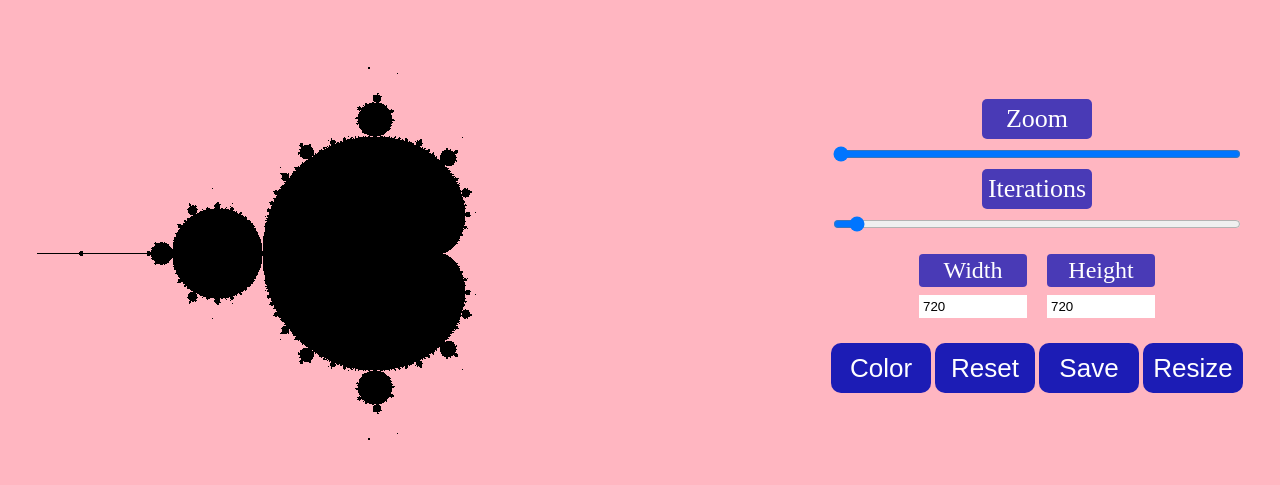
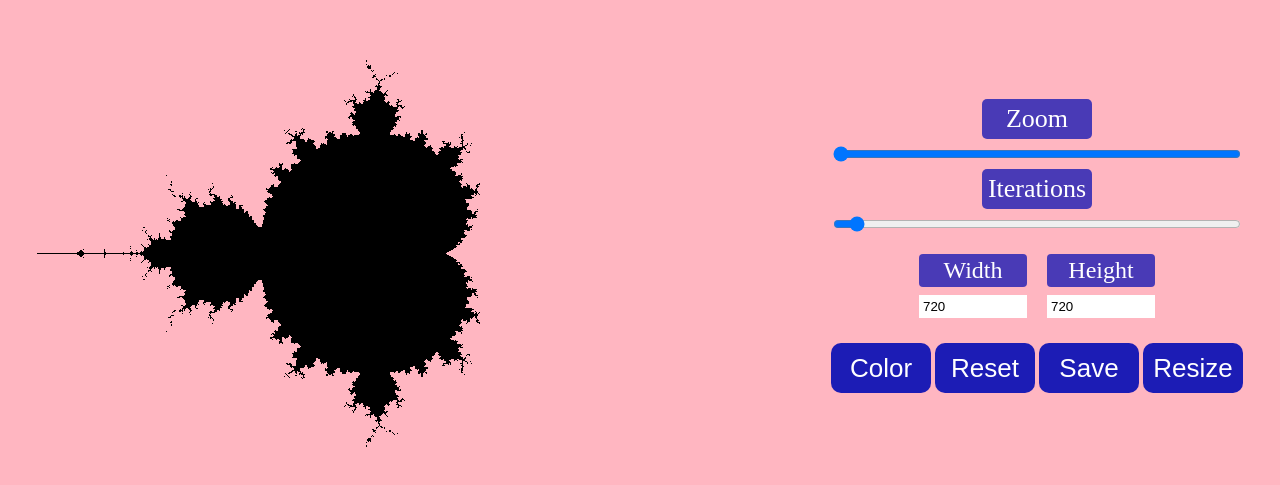
Before and after one commit to Alexennk/mandelbrot-set, a plain HTML site: page index.html in a window 1280 px wide. Shown: the part 107-592 px from the top of the page. Drawn offline with Linux system fonts and the light colour scheme.

Commit message:
refactor

```diff
--- a/index.html
+++ b/index.html
@@ -13,7 +13,7 @@
         <div class="slider-box">
             <span class="zoom-box">
                 <div class="zoom-text">Zoom</div>
-                <input type="range" id="zoom" value="4" step=".00000001" min="0.0000001" max="4" oninput="zoomFunction()">
+                <input type="range" id="zoom" value="4" step="any" min="0.00000001" max="4" oninput="zoomFunction()">
             </span>
             <span class="iter-box">
                 <div class="iter-text">Iterations</div>
--- a/script.js
+++ b/script.js
@@ -8,7 +8,7 @@ function Mandelbrot() {
     var context = canvas.getContext("2d");
     var imageData = context.createImageData(canvas.width, canvas.height);
     var aspectRatio = canvas.height / canvas.width;
-    this.iterations = 250;
+    this.iterations = 20;
     this.r = 4;
     this.center = {
         x: 0,
@@ -30,10 +30,10 @@ function Mandelbrot() {
         var zr = coord.x;
         var zi = coord.y;
         for (var i = 0; i < this.iterations; i++) {
-            if (zr ** 2 + zi ** 2 > 4) {
+            if (zr * zr + zi * zi > 4) {
                 return [false, i];
             }
-            newzr = zr ** 2 - zi ** 2 + cr;
+            newzr = zr * zr - zi * zi + cr;
             newzi = 2 * zr * zi + ci;
             zr = newzr;
             zi = newzi;
@@ -114,7 +114,7 @@ function Mandelbrot() {
         prevY = (mandelbrot.center.y + 2) * 150;
         newX = (e.clientX - rect.left);
         newY = (e.clientY - rect.top);
-        gyp = Math.sqrt((newY - prevY) ** 2 + (newX - prevX) ** 2);
+        gyp = Math.sqrt((newY - prevY) * (newY - prevY) + (newX - prevX) * (newX - prevX));
         ratio = 30 * mandelbrot.r / gyp;
         mandelbrot.center.x += (newX - prevX) * ratio / 150;
         mandelbrot.center.y += (-1) * (newY - prevY) * ratio / 150;
```
